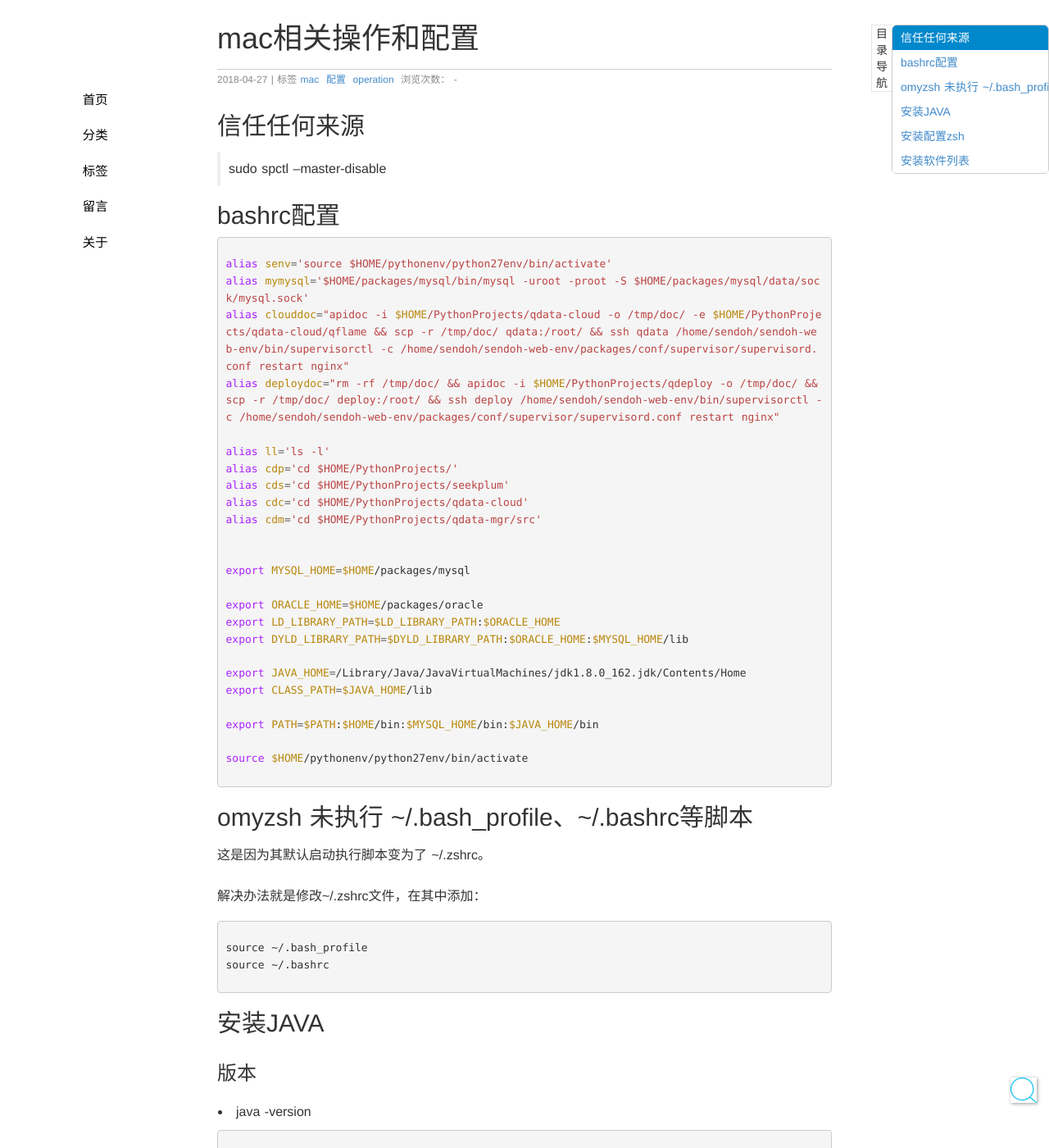
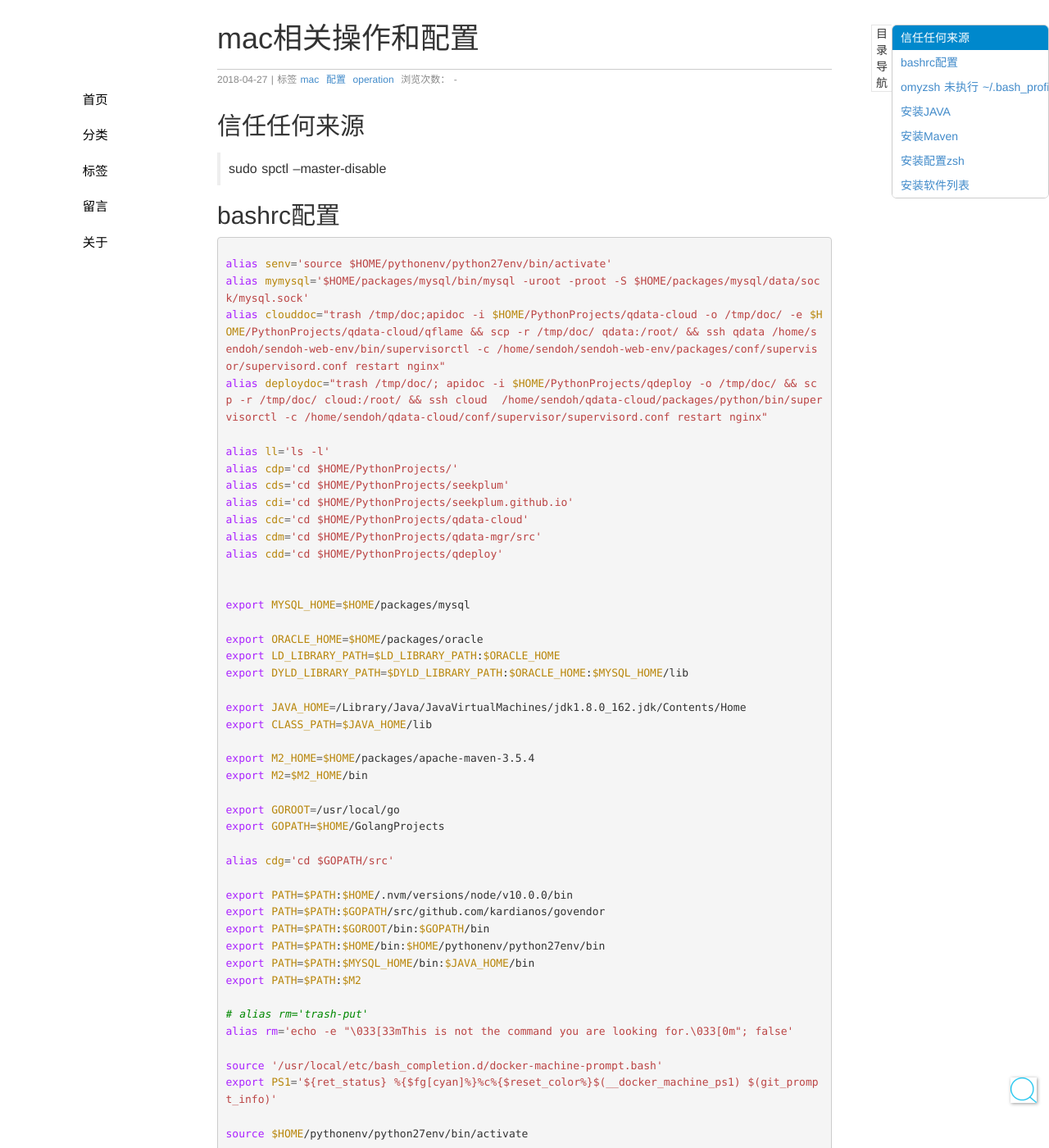
Before and after one commit to seekplum/seekplum.github.io, a Jekyll site: the page built from _posts/2018-04-27-mac-operation.md, in a window 1280 px wide and 1400 px high. Shown: the whole window at 82% size. Built offline with Jekyll 4.4.1, drawn with Linux system fonts in a browser that asks for light colours; comment, search, counter and statistics services are not loaded; some of the changed text lies outside the part shown.

Commit message:
修改格式错误

````diff
--- a/_posts/2018-04-27-mac-operation.md
+++ b/_posts/2018-04-27-mac-operation.md
@@ -14,14 +14,16 @@
 ```bash
 alias senv='source $HOME/pythonenv/python27env/bin/activate'
 alias mymysql='$HOME/packages/mysql/bin/mysql -uroot -proot -S $HOME/packages/mysql/data/sock/mysql.sock'
-alias clouddoc="apidoc -i $HOME/PythonProjects/qdata-cloud -o /tmp/doc/ -e $HOME/PythonProjects/qdata-cloud/qflame && scp -r /tmp/doc/ qdata:/root/ && ssh qdata /home/sendoh/sendoh-web-env/bin/supervisorctl -c /home/sendoh/sendoh-web-env/packages/conf/supervisor/supervisord.conf restart nginx"
-alias deploydoc="rm -rf /tmp/doc/ && apidoc -i $HOME/PythonProjects/qdeploy -o /tmp/doc/ && scp -r /tmp/doc/ deploy:/root/ && ssh deploy /home/sendoh/sendoh-web-env/bin/supervisorctl -c /home/sendoh/sendoh-web-env/packages/conf/supervisor/supervisord.conf restart nginx"
+alias clouddoc="trash /tmp/doc;apidoc -i $HOME/PythonProjects/qdata-cloud -o /tmp/doc/ -e $HOME/PythonProjects/qdata-cloud/qflame && scp -r /tmp/doc/ qdata:/root/ && ssh qdata /home/sendoh/sendoh-web-env/bin/supervisorctl -c /home/sendoh/sendoh-web-env/packages/conf/supervisor/supervisord.conf restart nginx"
+alias deploydoc="trash /tmp/doc/; apidoc -i $HOME/PythonProjects/qdeploy -o /tmp/doc/ && scp -r /tmp/doc/ cloud:/root/ && ssh cloud  /home/sendoh/qdata-cloud/packages/python/bin/supervisorctl -c /home/sendoh/qdata-cloud/conf/supervisor/supervisord.conf restart nginx"
 
 alias ll='ls -l'
 alias cdp='cd $HOME/PythonProjects/'
 alias cds='cd $HOME/PythonProjects/seekplum'
+alias cdi='cd $HOME/PythonProjects/seekplum.github.io'
 alias cdc='cd $HOME/PythonProjects/qdata-cloud'
 alias cdm='cd $HOME/PythonProjects/qdata-mgr/src'
+alias cdd='cd $HOME/PythonProjects/qdeploy'
 
 
 export MYSQL_HOME=$HOME/packages/mysql
@@ -33,7 +35,26 @@
 export JAVA_HOME=/Library/Java/JavaVirtualMachines/jdk1.8.0_162.jdk/Contents/Home
 export CLASS_PATH=$JAVA_HOME/lib
 
-export PATH=$PATH:$HOME/bin:$MYSQL_HOME/bin:$JAVA_HOME/bin
+export M2_HOME=$HOME/packages/apache-maven-3.5.4
+export M2=$M2_HOME/bin
+
+export GOROOT=/usr/local/go
+export GOPATH=$HOME/GolangProjects
+
+alias cdg='cd $GOPATH/src'
+
+export PATH=$PATH:$HOME/.nvm/versions/node/v10.0.0/bin
+export PATH=$PATH:$GOPATH/src/github.com/kardianos/govendor
+export PATH=$PATH:$GOROOT/bin:$GOPATH/bin
+export PATH=$PATH:$HOME/bin:$HOME/pythonenv/python27env/bin
+export PATH=$PATH:$MYSQL_HOME/bin:$JAVA_HOME/bin
+export PATH=$PATH:$M2
+
+# alias rm='trash-put'
+alias rm='echo -e "\033[33mThis is not the command you are looking for.\033[0m"; false'
+
+source '/usr/local/etc/bash_completion.d/docker-machine-prompt.bash'
+export PS1='${ret_status} %{$fg[cyan]%}%c%{$reset_color%}$(__docker_machine_ps1) $(git_prompt_info)'
 
 source $HOME/pythonenv/python27env/bin/activate
 ```
@@ -80,6 +101,17 @@
 > java HelloWorld //运行java
 
 > javaws *.jnlp  //运行.jnlp文件
+
+## 安装Maven
+* 1.[下载Maven的`bin包`](http://maven.apache.org/download.cgi)
+* 2.把包解压到指定目录
+* 3.设置环境变量
+
+```bash
+export M2_HOME=$HOME/packages/apache-maven-3.5.4
+export M2=$M2_HOME/bin
+export PATH=$PATH:$M2
+```
 
 ## 安装配置[zsh](https://github.com/robbyrussell/oh-my-zsh)
 
````
Also changed, not shown: _posts/2017-01-07-nginx.md (+9 -2 lines), _posts/2017-01-07-virtualenv.md (+2 -2 lines).
